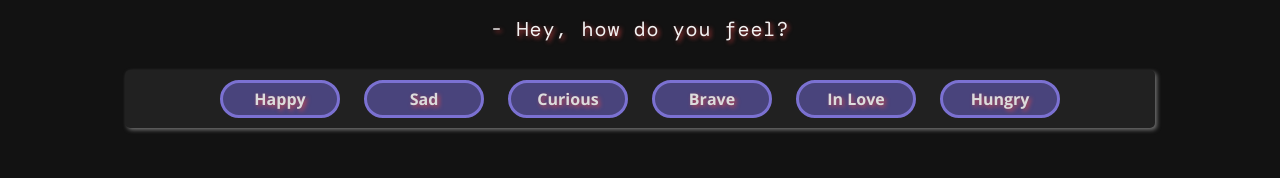
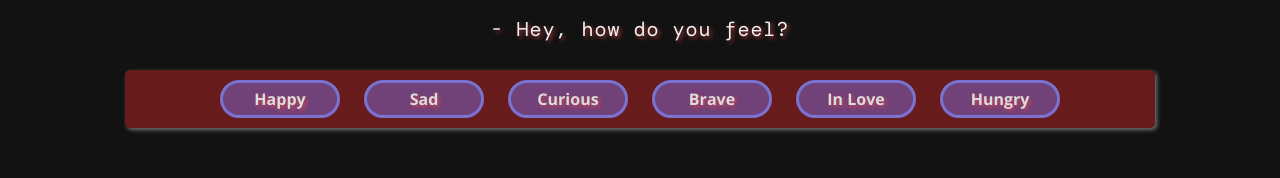
Before and after one commit to clasei/galactic-hitchhiker, an Angular app: page / in a window 1280 px wide. Shown: the part 480-658 px from the top of the page. Built offline with nearby package versions, Linux system fonts and the light colour scheme.

Commit message:
mood selector style updated

```diff
--- a/src/app/mood-selector/mood-button/mood-button.component.sass
+++ b/src/app/mood-selector/mood-button/mood-button.component.sass
@@ -1,6 +1,6 @@
 $button-bg: #7c72f071
-$button-hover-bg: #c53a3a
-$button-active-bg: #c53a3a
+$button-hover-bg: #ff2b2b
+$button-active-bg: #ff2b2b
 $button-padding: 5px 15px
 $button-border-radius: 30px
 
--- a/src/app/mood-selector/mood-selector.component.sass
+++ b/src/app/mood-selector/mood-selector.component.sass
@@ -1,5 +1,5 @@
 $selector-padding: 10px
-$selector-bg: #212121
+$selector-bg: #ff2b2b5b
 $selector-border-radius: 5px
 
 .mood-selector
```
